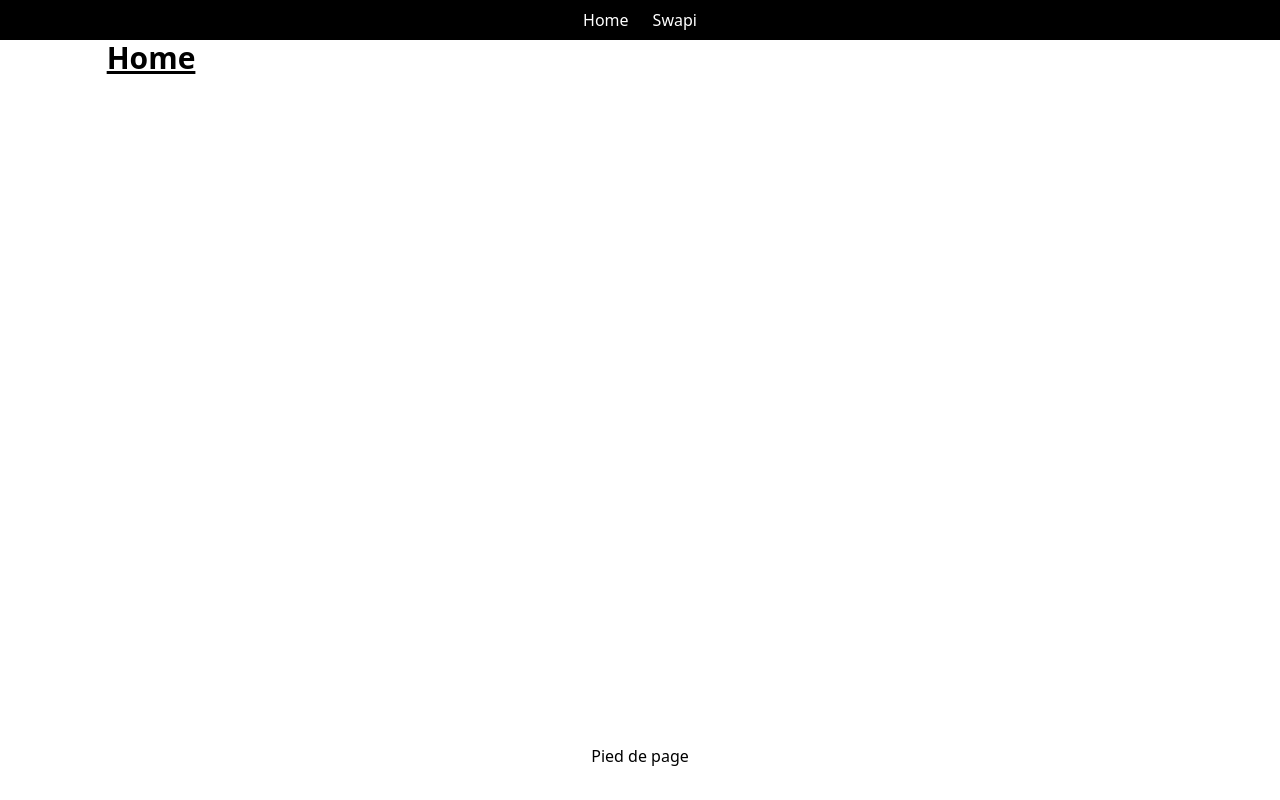
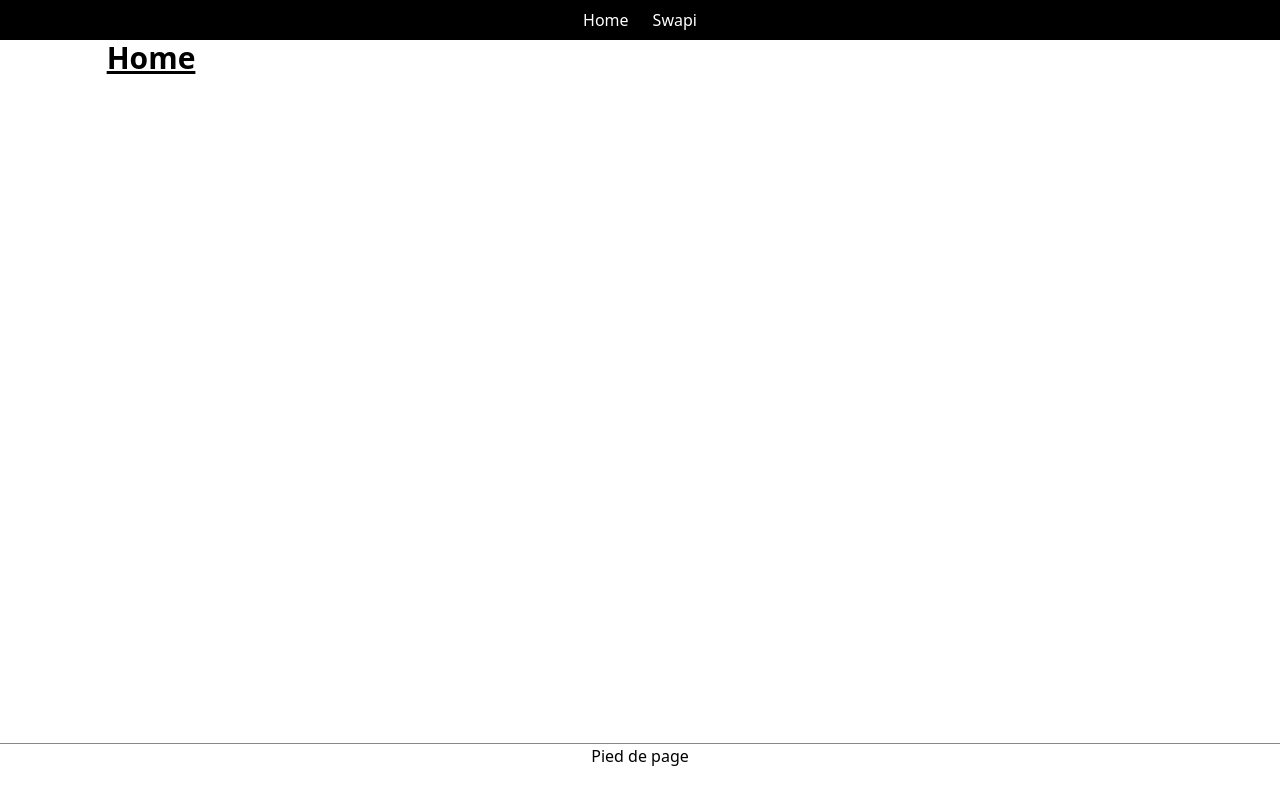
Before and after one commit to curini/react_project, a Next.js app: page / in a window 1280 px wide. Built offline with nearby package versions, Linux system fonts and the light colour scheme.

Commit message:
update footer

```diff
--- a/app/_component/footer.tsx
+++ b/app/_component/footer.tsx
@@ -1,6 +1,6 @@
 export default function Footer() {
   return (
-    <footer className="absolute bottom-8 w-full">
+    <footer className="absolute bottom-8 w-full border-t border-[#888]">
       <p className="text-center">Pied de page</p>
     </footer>
   );
```
